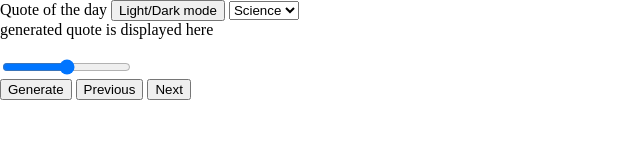
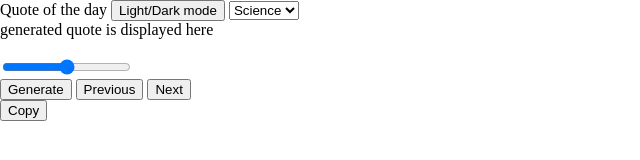
Before and after one commit to sudarshankapali/Quote-Generator, a plain HTML site: page index.html in a window 1280 px wide. Shown: the whole page, without its empty margins (0-640 px from the left). Drawn offline with Linux system fonts and the light colour scheme.

Commit message:
added copy text feature

```diff
--- a/index.html
+++ b/index.html
@@ -22,6 +22,8 @@
         <button onclick="generate()">Generate</button>
         <button onclick="previousQuote()">Previous</button>
         <button onclick="nextQuote()">Next</button>
+        <br>
+        <button onclick="copyToClipboard()">Copy</button>
     </div>
     <script src="javascript.js"></script>
 </body>
--- a/javascript.js
+++ b/javascript.js
@@ -91,3 +91,16 @@ function previousQuote(){
         updateDisplay();
       }
 }
+
+function copyToClipboard(){
+    let text = document.getElementById("quote").innerHTML;
+    const copyContent = async () => {
+        try {
+          await navigator.clipboard.writeText(text);
+          alert('Content copied to clipboard');
+        } catch (err) {
+          alert('Failed to copy: ', err);
+        }
+      }
+      copyContent();
+}
```
